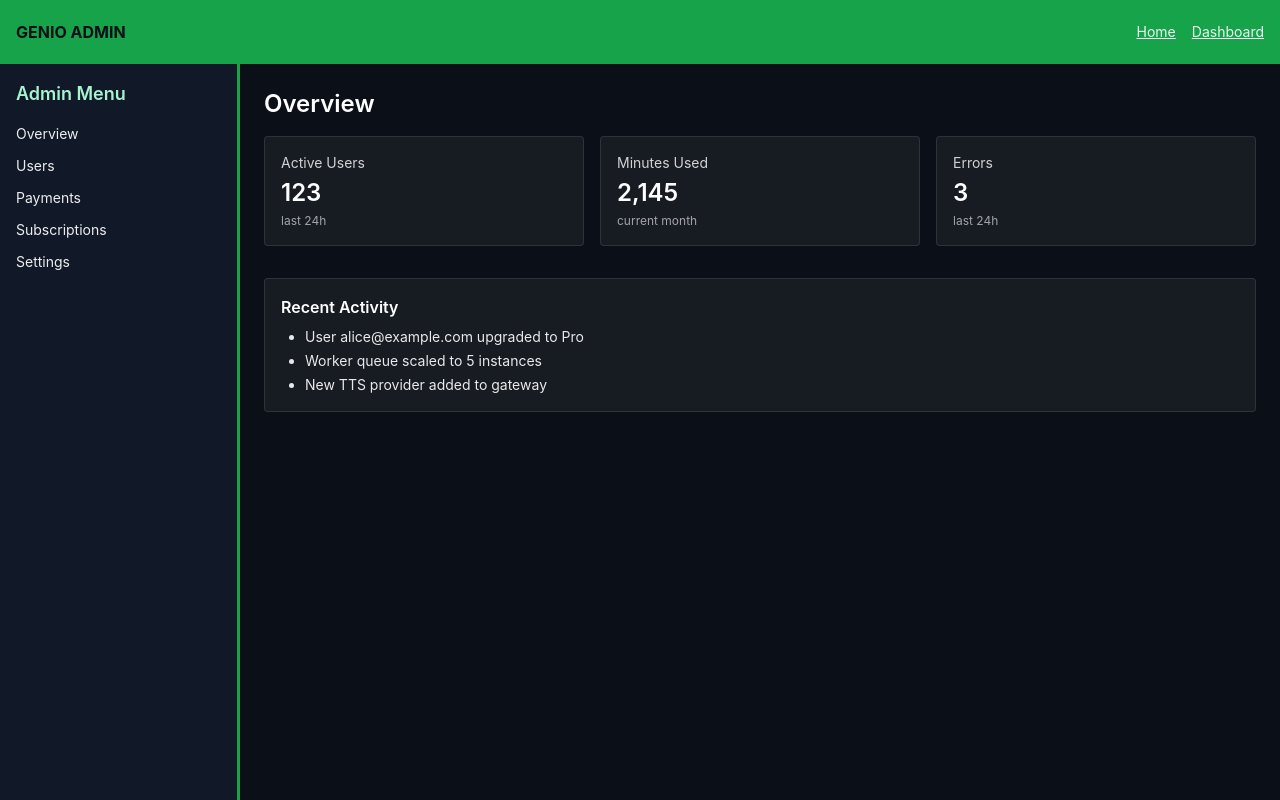
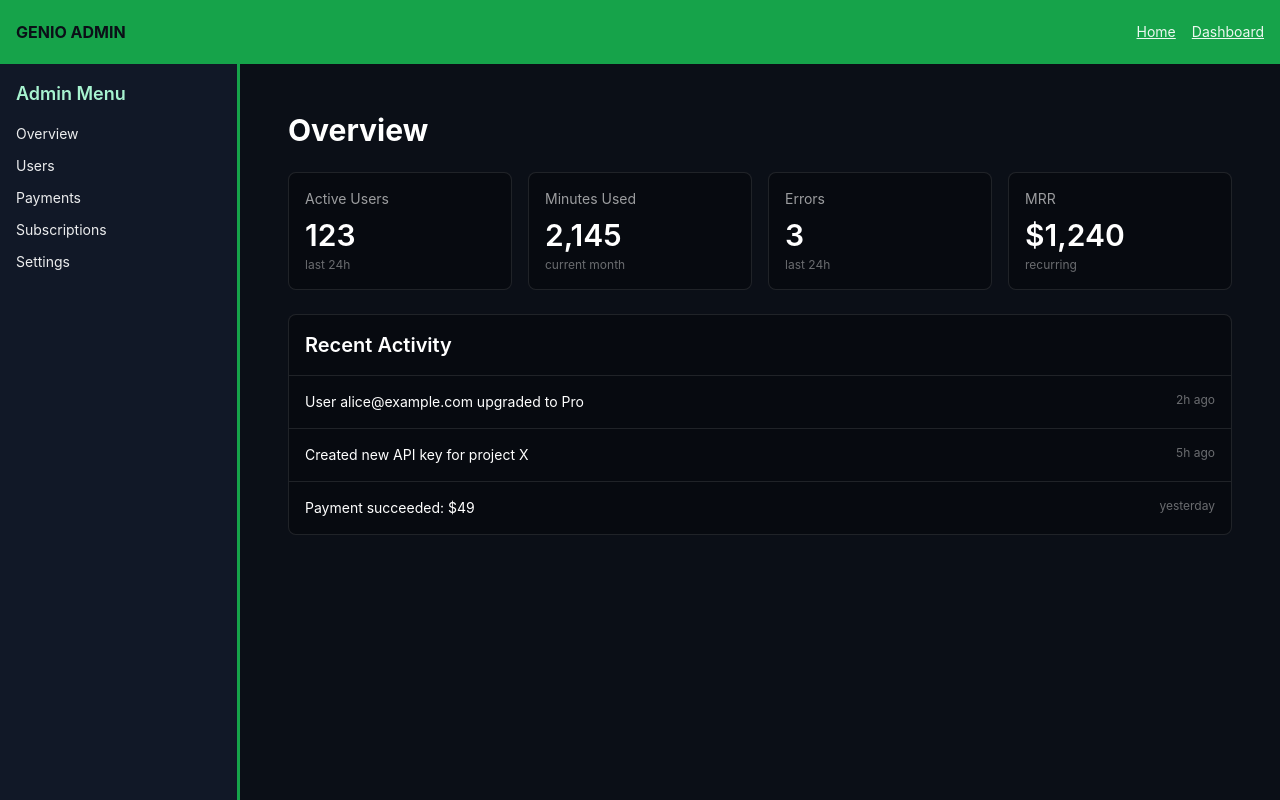
Before and after one commit to genio-ai/genio-os, a Next.js app: page /admin in a window 1280 px wide. Built offline with nearby package versions, Linux system fonts and the light colour scheme.

Commit message:
Update page.js

```diff
--- a/app/admin/page.js
+++ b/app/admin/page.js
@@ -1,32 +1,46 @@
-"use client";
+// app/admin/page.js
+import StatCard from "@/components/overview/StatCard";
 
-function StatCard({ title, value, hint }) {
+export const dynamic = "force-static";
+
+const mock = {
+  metrics: [
+    { label: "Active Users", value: "123", hint: "last 24h" },
+    { label: "Minutes Used", value: "2,145", hint: "current month" },
+    { label: "Errors", value: "3", hint: "last 24h" },
+    { label: "MRR", value: "$1,240", hint: "recurring" },
+  ],
+  activity: [
+    { id: 1, text: "User alice@example.com upgraded to Pro", time: "2h ago" },
+    { id: 2, text: "Created new API key for project X", time: "5h ago" },
+    { id: 3, text: "Payment succeeded: $49", time: "yesterday" },
+  ],
+};
+
+export default function AdminOverview() {
   return (
-    <div className="rounded border border-white/10 p-4 bg-white/5">
-      <div className="text-sm opacity-80">{title}</div>
-      <div className="text-2xl font-semibold mt-1">{value}</div>
-      {hint ? <div className="text-xs opacity-60 mt-1">{hint}</div> : null}
-    </div>
-  );
-}
+    <div className="p-6 space-y-6">
+      <h1 className="text-3xl font-bold">Overview</h1>
 
-export default function AdminPage() {
-  return (
-    <div>
-      <h1 className="text-2xl font-semibold mb-4">Overview</h1>
-
-      <div className="grid gap-4 md:grid-cols-3">
-        <StatCard title="Active Users" value="123" hint="last 24h" />
-        <StatCard title="Minutes Used" value="2,145" hint="current month" />
-        <StatCard title="Errors" value="3" hint="last 24h" />
+      {/* Metrics */}
+      <div className="grid grid-cols-1 gap-4 sm:grid-cols-2 lg:grid-cols-4">
+        {mock.metrics.map((m) => (
+          <StatCard key={m.label} label={m.label} value={m.value} hint={m.hint} />
+        ))}
       </div>
 
-      <div className="mt-8 rounded border border-white/10 p-4 bg-white/5">
-        <h2 className="font-semibold mb-2">Recent Activity</h2>
-        <ul className="text-sm list-disc ml-6 space-y-1 opacity-90">
-          <li>User alice@example.com upgraded to Pro</li>
-          <li>Worker queue scaled to 5 instances</li>
-          <li>New TTS provider added to gateway</li>
+      {/* Recent activity */}
+      <div className="rounded-lg border border-white/10 bg-black/30">
+        <div className="border-b border-white/10 p-4">
+          <h2 className="text-xl font-semibold">Recent Activity</h2>
+        </div>
+        <ul className="divide-y divide-white/10">
+          {mock.activity.map((a) => (
+            <li key={a.id} className="p-4 flex items-start justify-between gap-4">
+              <p className="text-sm">{a.text}</p>
+              <span className="shrink-0 text-xs text-white/40">{a.time}</span>
+            </li>
+          ))}
         </ul>
       </div>
     </div>
```
